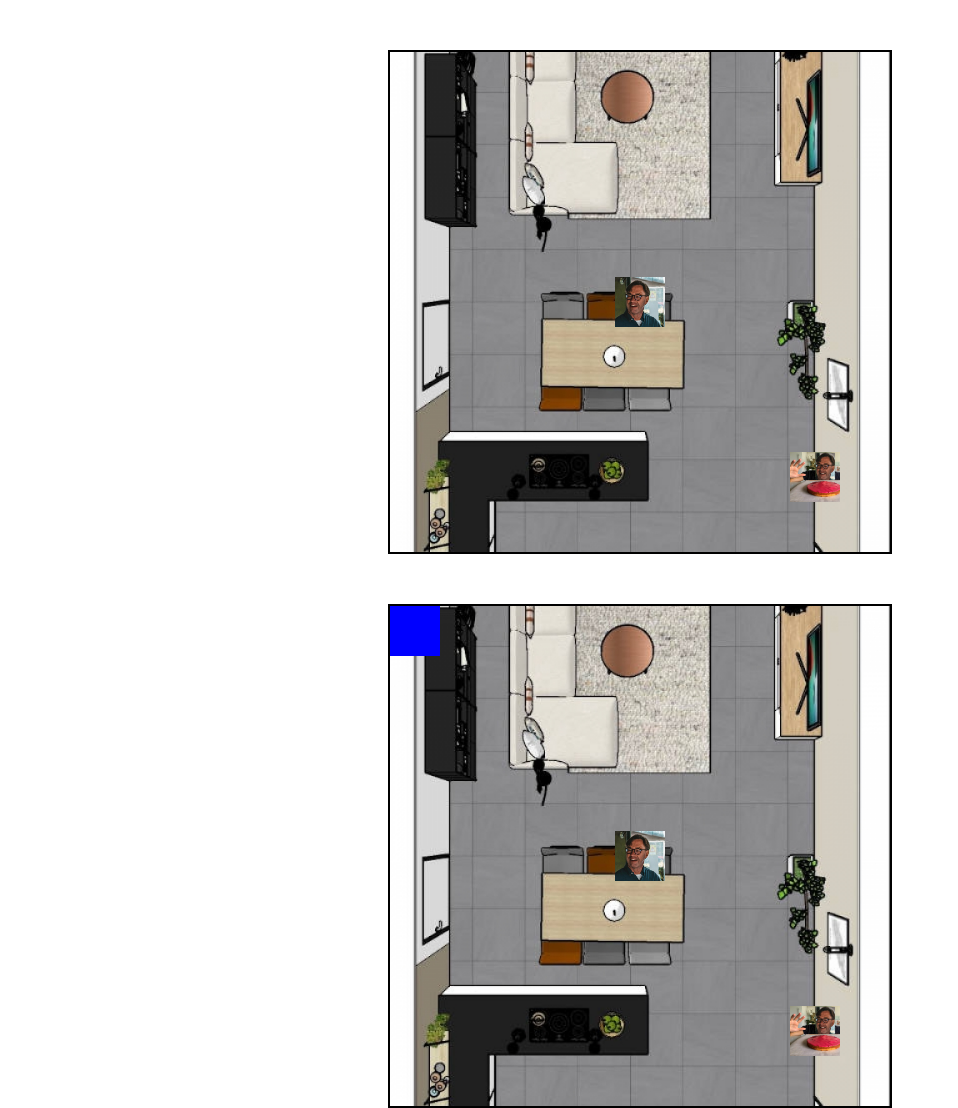
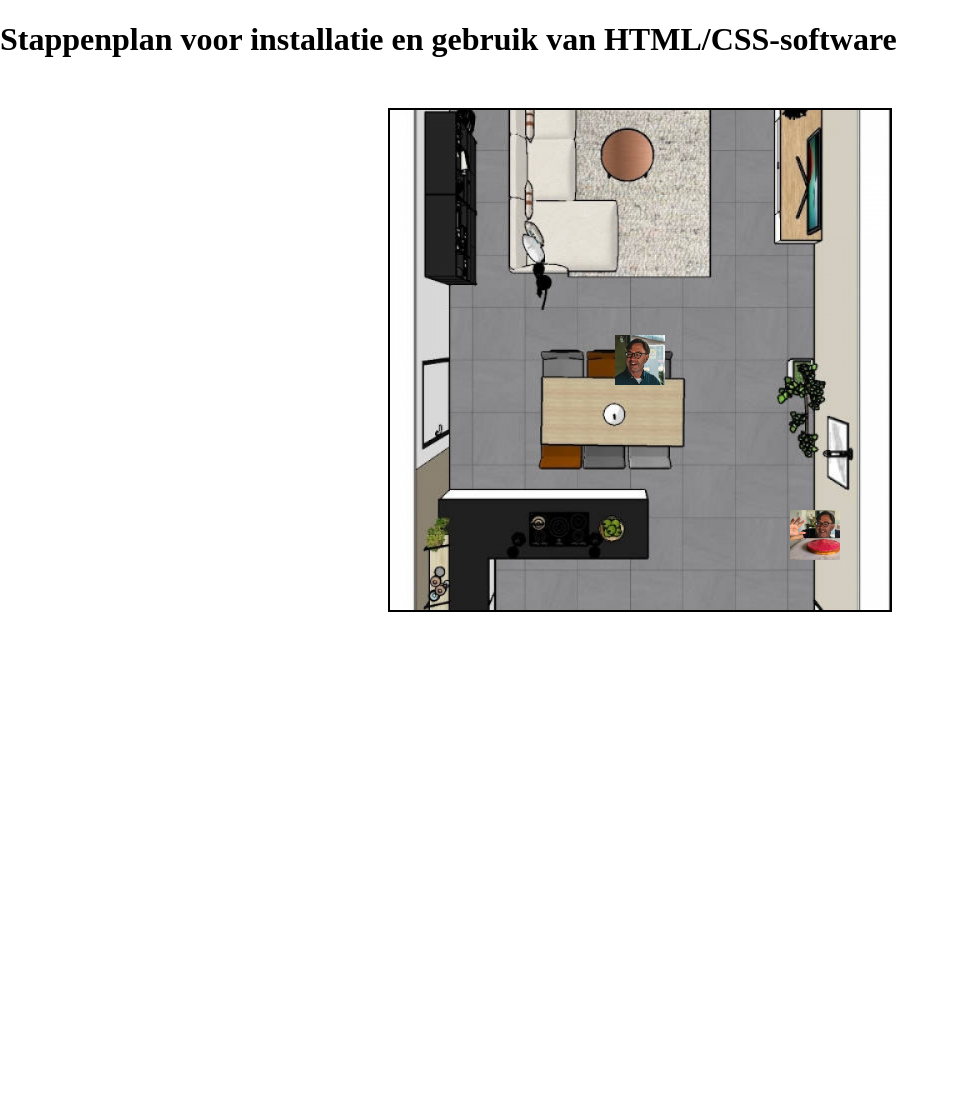
Before and after one commit to luukvdweerd/H5-INFORMATICA-GAME, a plain HTML site: page index.html in a window 1280 px wide. Shown: the whole page, without its empty margins (0-958 px from the left). After the commit the page ends 821 px from the top, so only its background shows below. Drawn offline with Linux system fonts and the light colour scheme.

Commit message:
Update index.html

```diff
--- a/index.html
+++ b/index.html
@@ -7,15 +7,16 @@
     <link rel="stylesheet" href="styles.css">
 </head>
 <body>
+    <!-- GitHub opdracht inhoud -->
+    <h1>Stappenplan voor installatie en gebruik van HTML/CSS-software</h1>
+    <!-- Voeg de stappen van de GitHub-opdracht hier in -->
+
+    <!-- Roll a Ball game inhoud -->
     <div id="game-container">
         <div id="ball"></div>
         <div id="goal"></div>
+        <!-- Voeg eventuele obstakels hier toe -->
     </div>
     <script src="script.js"></script>
 </body>
 </html>
-<div id="game-container">
-    <div id="ball"></div>
-    <div id="goal"></div>
-    <div class="obstacle"></div> <!-- Nieuw obstakel -->
-</div>
```
